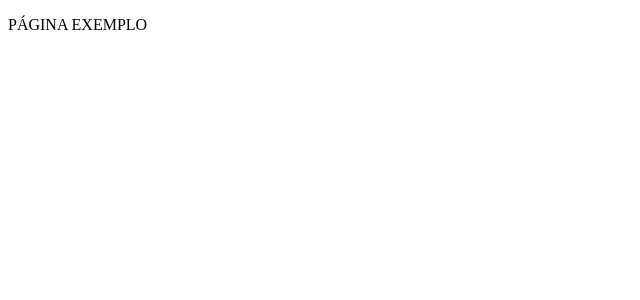
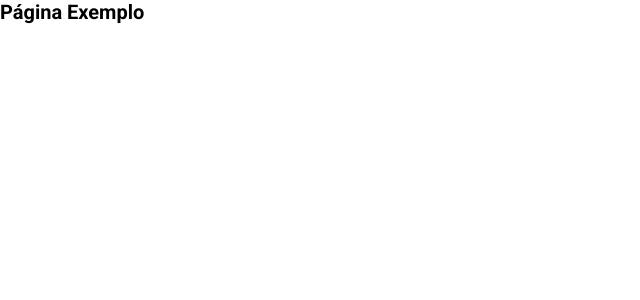
Before and after one commit to Flavio-JS/contact-page, a Next.js app: page / in a window 1280 px wide. Shown: the top 300 px of the page, without its empty margins (0-640 px from the left). Built offline with nearby package versions, Linux system fonts and the light colour scheme.

Commit message:
Criado componente title e seu storie

```diff
--- a/package.json
+++ b/package.json
@@ -19,7 +19,7 @@
   },
   "dependencies": {
     "@next/bundle-analyzer": "^13.3.0",
-    "@next/font": "13.1.3",
+    "@next/font": "^13.1.3",
     "@storybook/addons": "^7.0.6",
     "@storybook/react": "^7.0.6",
     "@storybook/theming": "^7.0.6",
--- /dev/null
+++ b/src/components/Title/Title.styles.ts
@@ -0,0 +1,15 @@
+import styled, { css } from "styled-components";
+
+interface ITitleProps {
+  fontWeight?: number;
+  fontSize?: number;
+  textTransform?: "capitalize" | "uppercase" | "lowercase";
+}
+
+export const Title = styled.h1<ITitleProps>`
+  ${({ fontWeight, fontSize, textTransform }) => css`
+    font-weight: ${fontWeight ?? 700};
+    font-size: ${fontSize ?? 20}px;
+    text-transform: ${textTransform ?? "none"};
+  `}
+`;
--- /dev/null
+++ b/src/components/Title/Title.tsx
@@ -0,0 +1,23 @@
+import React from "react";
+import * as S from "./Title.styles";
+
+interface ITitle {
+  fontWeight?: number;
+  fontSize?: number;
+  textTransform?: "capitalize" | "uppercase" | "lowercase";
+  children: string;
+}
+
+const Title = ({ fontWeight, fontSize, textTransform, children }: ITitle) => {
+  return (
+    <S.Title
+      fontWeight={fontWeight}
+      fontSize={fontSize}
+      textTransform={textTransform}
+    >
+      {children}
+    </S.Title>
+  );
+};
+
+export { Title };
--- a/src/pages/_app.tsx
+++ b/src/pages/_app.tsx
@@ -1,12 +1,11 @@
-import { Plus_Jakarta_Sans } from "@next/font/google";
+import { Roboto } from "@next/font/google";
 import { QueryClient, QueryClientProvider } from "@tanstack/react-query";
 import type { AppProps } from "next/app";
 import { useState } from "react";
+import { GlobalStyle } from "../styles/Global.styles";
 
-const plusJakartaSans = Plus_Jakarta_Sans({
-  variable: "--plus-jakarta-sans",
-  weight: "variable",
-  display: "swap",
+const roboto = Roboto({
+  weight: ["400", "700"],
   subsets: ["latin"],
 });
 
@@ -25,9 +24,10 @@ const App = ({ Component, pageProps }: AppProps) => {
     <QueryClientProvider client={queryClient}>
       <style jsx global>{`
         :root {
-          --plus-jakarta-sans: ${plusJakartaSans.style.fontFamily};
+          --roboto: ${roboto.style.fontFamily};
         }
       `}</style>
+      <GlobalStyle />
       <Component {...pageProps} />
     </QueryClientProvider>
   );
--- a/src/pages/index.tsx
+++ b/src/pages/index.tsx
@@ -1,10 +1,11 @@
 import { NextPage } from "next";
+import { Title } from "../components/Title/Title";
 
 const HomePage: NextPage = () => {
   return (
-    <div>
-      <p>PÁGINA EXEMPLO</p>
-    </div>
+    <>
+      <Title textTransform="capitalize">Página exemplo</Title>
+    </>
   );
 };
 
--- a/src/styles/Global.styles.ts
+++ b/src/styles/Global.styles.ts
@@ -10,8 +10,9 @@ const GlobalStyle = createGlobalStyle`
     box-sizing: border-box;
     padding: 0;
     margin: 0;
-    font-family: var(--plus-jakarta-sans), sans-serif;
+    font-family: var(--roboto), sans-serif;
   }
+
 `;
 
 export { GlobalStyle };
```
Also changed, not shown: 2 other files (tests, documents, lock files or other folders).
